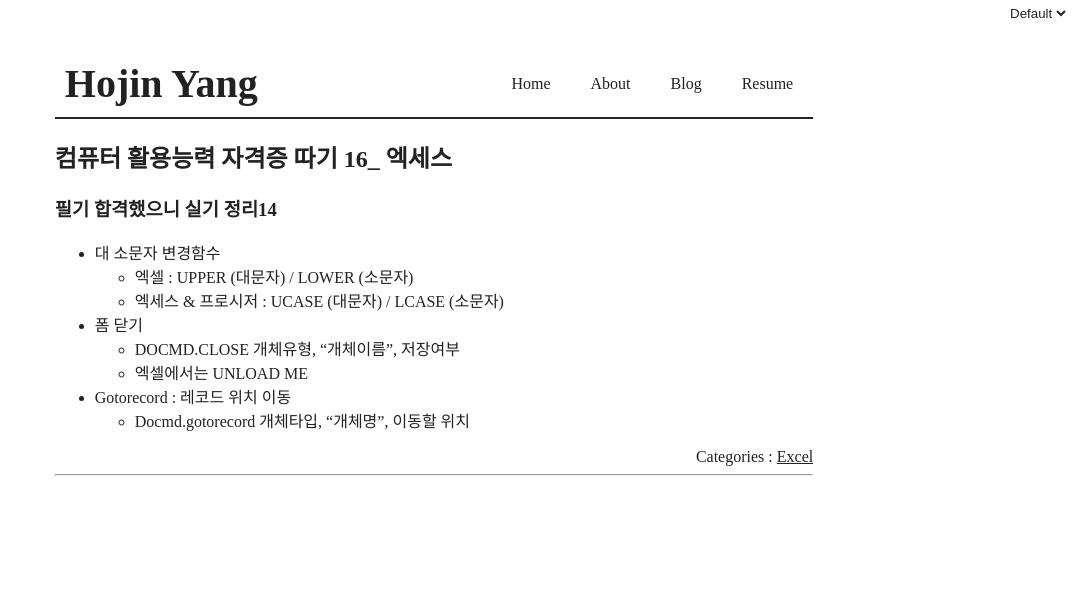
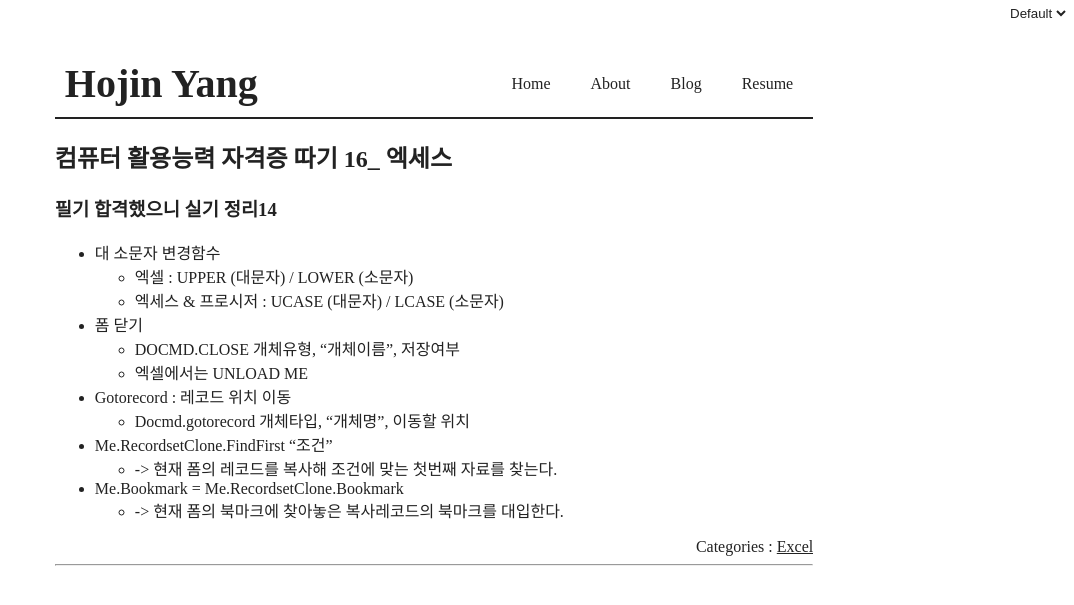
Before and after one commit to hogoood/hogoood.github.io, a Jekyll site: the page built from _posts/2020-11-19-excel16.md, in a window 1280 px wide. Shown: the top 605 px of the page, without its empty margins (206-1280 px from the left). Built offline with Jekyll 4.4.1, drawn with Linux system fonts in a browser that asks for light colours; comment, search, counter and statistics services are not loaded.

Commit message:
Add more contents

```diff
--- a/_posts/2020-11-19-excel16.md
+++ b/_posts/2020-11-19-excel16.md
@@ -19,3 +19,12 @@ categories: [Excel]
 
 - Gotorecord : 레코드 위치 이동
 	- Docmd.gotorecord 개체타입, "개체명", 이동할 위치
+
+
+
+
+- Me.RecordsetClone.FindFirst "조건"
+	- -> 현재 폼의 레코드를 복사해 조건에 맞는 첫번째 자료를 찾는다.
+
+- Me.Bookmark = Me.RecordsetClone.Bookmark
+	- -> 현재 폼의 북마크에 찾아놓은 복사레코드의 북마크를 대입한다.
```
